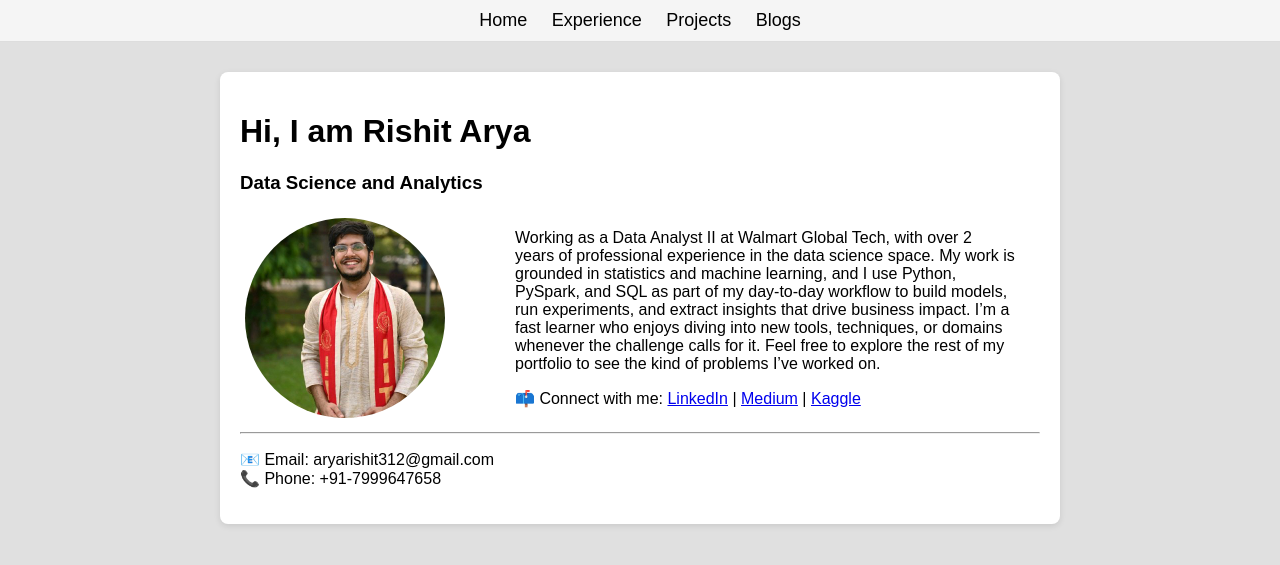
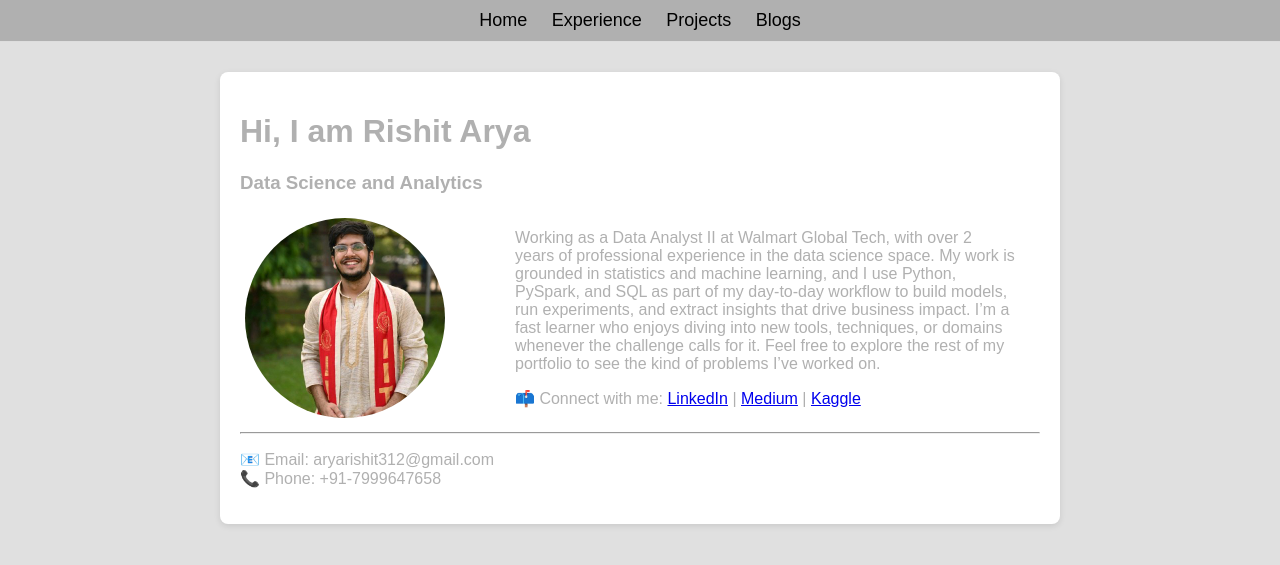
Before and after one commit to rishitarya/rishitarya.github.io, a Jekyll site: the page built from index.md, in a window 1280 px wide. Shown: the top 565 px of the page. Built offline with Jekyll 4.4.1, drawn with Linux system fonts in a browser that asks for light colours.

Commit message:
Update default.html

```diff
--- a/_layouts/default.html
+++ b/_layouts/default.html
@@ -8,12 +8,12 @@
         body {
             font-family: Arial, sans-serif;
             background-color: #e0e0e0; /* grey background */
-            color: #000;
+            color: #b0b0b0;
             margin: 0;
         }
 
         nav {
-            background: #f5f5f5; /* same grey as body */
+            background: #b0b0b0; /* same grey as body */
             padding: 10px;
             text-align: center;
             border-bottom: 1px solid #ddd; /* subtle divider */
```
